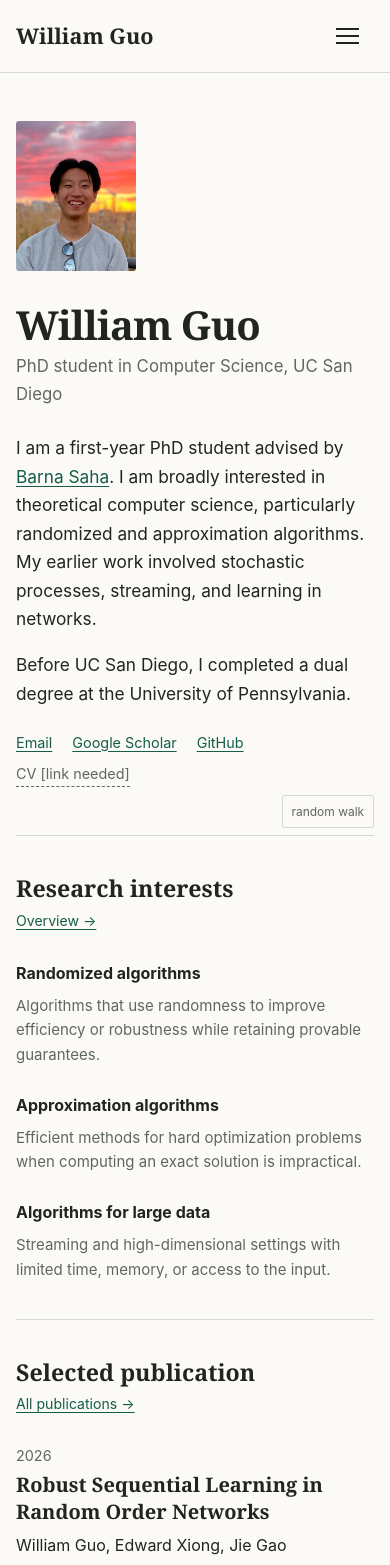
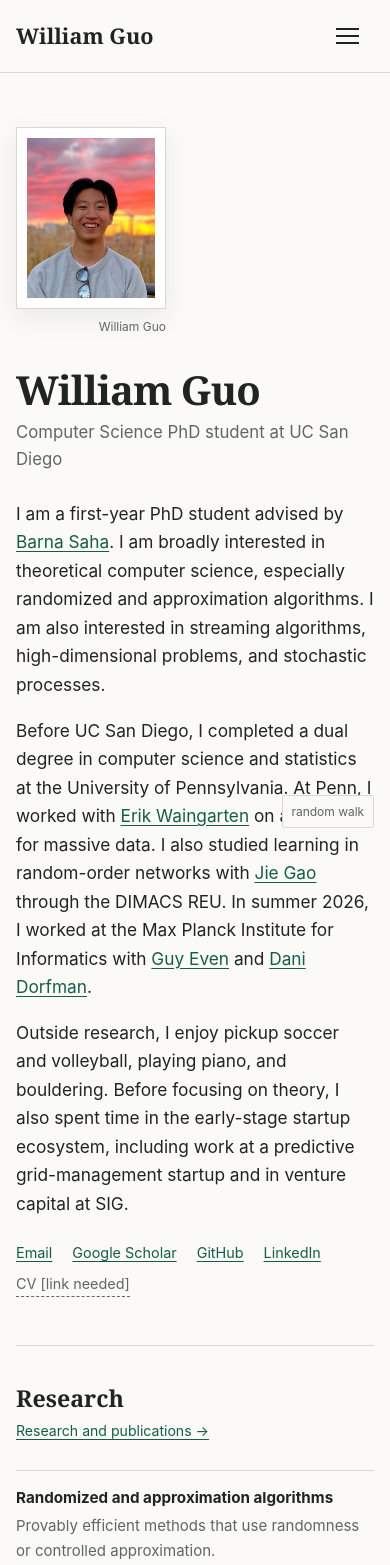
Before and after one commit to willdguo/willdguo.github.io, a React (Create React App) app: page / in a window 390 px wide. Shown: the top 1565 px of the page. Built offline with nearby package versions, Linux system fonts and the light colour scheme.

Commit message:
Consolidate biography and research pages

```diff
--- a/src/App.css
+++ b/src/App.css
@@ -41,21 +41,25 @@ main, .site-header, .site-footer { position: relative; z-index: 1; }
 .menu-button span:not(.sr-only) { display: block; width: 23px; margin: 5px; border-top: 2px solid var(--ink); }
 
 .home-page { padding-block: 4.5rem 7rem; }
-.home-introduction { display: grid; grid-template-columns: minmax(0, 1fr) 210px; gap: clamp(3rem, 9vw, 7rem); align-items: start; padding-bottom: 4.5rem; }
+.home-introduction { display: grid; grid-template-columns: minmax(0, 1fr) 230px; gap: clamp(2rem, 5vw, 4rem); align-items: start; padding-bottom: 4.5rem; }
 .home-copy { max-width: 720px; }
 .home-copy h1 { margin: 0; font: 700 clamp(2.5rem, 6vw, 4.25rem)/1.08 Georgia, "Times New Roman", serif; letter-spacing: -.025em; }
 .home-role { margin: .45rem 0 1.6rem; color: var(--muted); font-size: 1.05rem; }
 .home-copy > p:not(.home-role) { max-width: 680px; font-size: 1.08rem; }
-.home-portrait { width: 210px; aspect-ratio: 4 / 5; border-radius: 3px; object-fit: cover; }
+.home-photo { width: 230px; margin: .4rem 0 0; }
+.photo-matte { padding: 10px; border: 1px solid var(--line); background: white; box-shadow: 0 8px 24px rgba(32, 37, 34, .08); }
+.photo-matte img { width: 100%; aspect-ratio: 4 / 5; object-fit: cover; object-position: center top; }
+.home-photo figcaption { margin-top: .45rem; color: var(--muted); font-size: .75rem; text-align: right; }
 .profile-links, .inline-links { display: flex; flex-wrap: wrap; gap: .5rem 1.25rem; margin-top: 1.4rem; font-size: .9rem; }
 .placeholder-link { color: var(--muted); border-bottom: 1px dashed var(--muted); }
 .home-section { padding: 3.2rem 0; border-top: 1px solid var(--line); }
 .section-heading { display: flex; justify-content: space-between; align-items: baseline; gap: 2rem; margin-bottom: 1.75rem; }
 .section-heading h2 { margin: 0; font: 700 1.45rem Georgia, "Times New Roman", serif; }
 .section-heading > a { font-size: .88rem; }
-.interest-list { display: grid; grid-template-columns: repeat(3, 1fr); gap: 2.5rem; }
-.interest-list h3 { margin: 0 0 .45rem; font-size: 1rem; }
-.interest-list p { margin: 0; color: var(--muted); font-size: .94rem; }
+.interest-list { margin: 0; padding: 0; list-style: none; border-top: 1px solid var(--line); }
+.interest-list li { display: grid; grid-template-columns: minmax(210px, .8fr) 1.5fr; gap: 2rem; padding: .85rem 0; border-bottom: 1px solid var(--line); }
+.interest-list strong { font-size: .95rem; }
+.interest-list span { color: var(--muted); font-size: .94rem; }
 .home-publication { display: grid; grid-template-columns: 80px 1fr; gap: 1.5rem; }
 .home-publication h3 { margin: 0 0 .4rem; font: 700 1.25rem Georgia, "Times New Roman", serif; }
 .home-publication p { margin: .15rem 0; }
@@ -70,6 +74,12 @@ main, .site-header, .site-footer { position: relative; z-index: 1; }
 .eyebrow, .card-label { margin: 0 0 .6rem; color: var(--accent); font-size: .75rem; font-weight: 700; letter-spacing: .09em; text-transform: uppercase; }
 .page-heading h1 { margin: 0; font: 700 clamp(2.35rem, 5vw, 3.8rem)/1.1 Georgia, "Times New Roman", serif; letter-spacing: -.02em; }
 .page-heading > p:last-child { max-width: 680px; margin: 1rem 0 0; color: var(--muted); font-size: 1.06rem; }
+.research-section { padding-top: 2.75rem; }
+.research-section > h2 { margin: 0 0 1rem; font: 700 1.35rem Georgia, "Times New Roman", serif; }
+.research-interests { margin: 0; border-top: 1px solid var(--line); }
+.research-interests > div { display: grid; grid-template-columns: minmax(190px, .7fr) 1.5fr; gap: 2rem; padding: 1rem 0; border-bottom: 1px solid var(--line); }
+.research-interests dt { font-weight: 700; }
+.research-interests dd { margin: 0; color: var(--muted); }
 .about-layout { display: grid; grid-template-columns: 240px 1fr; gap: clamp(3rem, 8vw, 6rem); padding-top: 1rem; align-items: start; }
 .about-photo { color: var(--muted); font-size: .8rem; }
 .about-photo img { aspect-ratio: 4 / 5; object-fit: cover; }
@@ -96,6 +106,7 @@ main, .site-header, .site-footer { position: relative; z-index: 1; }
 .publication { display: grid; grid-template-columns: 80px 1fr; gap: 1.5rem; padding: 2.25rem 0; border-bottom: 1px solid var(--line); }
 .publication-year { color: var(--muted); font-size: .9rem; }
 .publication h2 { margin: .1rem 0 .5rem; font: 700 1.3rem Georgia, "Times New Roman", serif; }
+.venue { margin: 0 0 .2rem; color: var(--muted); font-size: .8rem; font-weight: 700; letter-spacing: .06em; text-transform: uppercase; }
 .authors { margin: 0; color: var(--muted); }
 .resource-links { display: flex; flex-wrap: wrap; gap: 1rem; margin-top: 1rem; font-size: .88rem; }
 .resource-links a, .resource-links button { padding: 0; border: 0; color: var(--accent); background: transparent; text-decoration: underline; cursor: pointer; }
@@ -131,9 +142,8 @@ main, .site-header, .site-footer { position: relative; z-index: 1; }
   .site-nav { display: none; position: absolute; top: 72px; right: 0; left: 0; flex-direction: column; align-items: stretch; gap: 0; padding: .75rem 1.5rem 1.25rem; border-bottom: 1px solid var(--line); background: var(--paper); }
   .site-nav.is-open { display: flex; }
   .site-nav a { padding: .65rem 0; }
-  .home-introduction { grid-template-columns: 1fr 150px; gap: 2rem; }
-  .home-portrait { width: 150px; }
-  .interest-list { grid-template-columns: 1fr; gap: 1.5rem; }
+  .home-introduction { grid-template-columns: 1fr 170px; gap: 2rem; }
+  .home-photo { width: 170px; }
   .about-layout { grid-template-columns: 180px 1fr; gap: 2.5rem; }
   .two-column { grid-template-columns: 1fr; gap: 1rem; }
   .callout { align-items: flex-start; flex-direction: column; }
@@ -143,10 +153,11 @@ main, .site-header, .site-footer { position: relative; z-index: 1; }
   .page-shell, .nav-shell, .site-footer { width: min(calc(100% - 2rem), var(--max-width)); }
   .home-page, .interior-page { padding-block: 3rem 5rem; }
   .home-introduction { grid-template-columns: 1fr; padding-bottom: 3rem; }
-  .home-portrait { grid-row: 1; width: 120px; }
+  .home-photo { grid-row: 1; width: 150px; }
   .home-section { padding: 2.25rem 0; }
   .section-heading { align-items: flex-start; flex-direction: column; gap: .3rem; }
   .home-publication, .news-list li, .publication, .timeline article { grid-template-columns: 1fr; gap: .25rem; }
+  .interest-list li, .research-interests > div { grid-template-columns: 1fr; gap: .25rem; }
   .about-layout, .topic-grid, .project-grid, .contact-card { grid-template-columns: 1fr; }
   .about-photo { max-width: 180px; }
   .topic-grid article:nth-child(odd) { border-right: 0; }
--- a/src/App.js
+++ b/src/App.js
@@ -3,21 +3,15 @@ import { useEffect, useState } from 'react';
 import './App.css';
 import RandomWalkBackground from './components/RandomWalkBackground';
 import Home from './pages/Home';
-import About from './pages/About';
 import Research from './pages/Research';
-import Publications from './pages/Publications';
 import Teaching from './pages/Teaching';
 import Projects from './pages/Projects';
-import Contact from './pages/Contact';
 import PageNotFound from './components/PageNotFound';
 
 const navItems = [
-  ['About', '/about'],
   ['Research', '/research'],
-  ['Publications', '/publications'],
   ['Teaching', '/teaching'],
   ['Projects / Notes', '/projects'],
-  ['Contact', '/contact'],
 ];
 
 function ScrollToTop() {
@@ -77,12 +71,9 @@ export default function App() {
         <Routes>
           <Route path="/" element={<Home />} />
           <Route path="/home" element={<Home />} />
-          <Route path="/about" element={<About />} />
           <Route path="/research" element={<Research />} />
-          <Route path="/publications" element={<Publications />} />
           <Route path="/teaching" element={<Teaching />} />
           <Route path="/projects" element={<Projects />} />
-          <Route path="/contact" element={<Contact />} />
           <Route path="*" element={<PageNotFound />} />
         </Routes>
       </main>
--- a/src/pages/About.js
+++ /dev/null
@@ -1,17 +0,0 @@
-import profile from '../images/willguo6.png';
-
-export default function About() {
-  return <div className="page-shell interior-page">
-    <header className="page-heading"><p className="eyebrow">About</p><h1>The person behind the proofs.</h1><p>Algorithms researcher, enthusiastic teacher, and occasional builder.</p></header>
-    <section className="about-layout">
-      <div className="about-photo"><img src={profile} alt="William Guo" /><p>Based in San Diego, California.</p></div>
-      <div className="prose large-prose">
-        <p>I’m a first-year PhD student in computer science at <a href="https://cse.ucsd.edu/" target="_blank" rel="noreferrer">UC San Diego</a>, where I’m advised by <a href="https://barnasaha.net/" target="_blank" rel="noreferrer">Barna Saha</a>. My home is theoretical computer science: I like problems where the right abstraction turns an impossible computation into a feasible one.</p>
-        <p>Before UCSD, I completed a dual degree at the University of Pennsylvania. I worked with Erik Waingarten on algorithms for massive datasets and with Jie Gao on learning in networks. Earlier work with stochastic processes shaped how I think about randomness as both a mathematical object and an algorithmic resource.</p>
-        <p>I planned a summer 2026 visit to the Max Planck Institute for Informatics as a research intern with Guy Even and Dani Dorfman.</p>
-        <h2>Beyond research</h2>
-        <p>Before finding theory, I spent time in the early-stage startup world, including a predictive grid-management startup and venture capital at Susquehanna International Group. Away from a whiteboard, I enjoy pickup soccer and volleyball, piano, and bouldering.</p>
-      </div>
-    </section>
-  </div>;
-}
--- a/src/pages/Home.js
+++ b/src/pages/Home.js
@@ -10,50 +10,63 @@ export default function Home() {
       <section className="home-introduction">
         <div className="home-copy">
           <h1>William Guo</h1>
-          <p className="home-role">PhD student in Computer Science, UC San Diego</p>
+          <p className="home-role">Computer Science PhD student at UC San Diego</p>
           <p>
             I am a first-year PhD student advised by{' '}
             <a href="https://barnasaha.net/" target="_blank" rel="noreferrer">Barna Saha</a>.
-            I am broadly interested in theoretical computer science, particularly randomized and
-            approximation algorithms. My earlier work involved stochastic processes, streaming,
-            and learning in networks.
+            I am broadly interested in theoretical computer science, especially randomized and
+            approximation algorithms. I am also interested in streaming algorithms,
+            high-dimensional problems, and stochastic processes.
           </p>
           <p>
-            Before UC San Diego, I completed a dual degree at the University of Pennsylvania.
+            Before UC San Diego, I completed a dual degree in computer science and statistics at
+            the University of Pennsylvania. At Penn, I worked with{' '}
+            <a href="https://sites.google.com/site/erikwaing/home?authuser=0" target="_blank" rel="noreferrer">Erik Waingarten</a>{' '}
+            on algorithms for massive data. I also studied learning in random-order networks with{' '}
+            <a href="https://sites.rutgers.edu/jie-gao/about/" target="_blank" rel="noreferrer">Jie Gao</a>{' '}
+            through the DIMACS REU. In summer 2026, I worked at the Max Planck Institute for
+            Informatics with <a href="https://sites.google.com/view/guyeven/" target="_blank" rel="noreferrer">Guy Even</a> and{' '}
+            <a href="https://danidorfman.com/" target="_blank" rel="noreferrer">Dani Dorfman</a>.
+          </p>
+          <p>
+            Outside research, I enjoy pickup soccer and volleyball, playing piano, and bouldering.
+            Before focusing on theory, I also spent time in the early-stage startup ecosystem,
+            including work at a predictive grid-management startup and in venture capital at SIG.
           </p>
           <div className="profile-links" aria-label="Profile and contact links">
             <a href="mailto:wig001@ucsd.edu">Email</a>
             <a href="https://scholar.google.com/citations?user=HwEGXIQAAAAJ" target="_blank" rel="noreferrer">Google Scholar</a>
             <a href="https://github.com/willdguo" target="_blank" rel="noreferrer">GitHub</a>
+            <a href="https://www.linkedin.com/in/willdguo/" target="_blank" rel="noreferrer">LinkedIn</a>
             <span className="placeholder-link" title="A current CV has not been supplied">CV [link needed]</span>
           </div>
         </div>
-        <img className="home-portrait" src={profile} alt="William Guo" />
+        <figure className="home-photo">
+          <div className="photo-matte"><img src={profile} alt="William Guo" /></div>
+          <figcaption>William Guo</figcaption>
+        </figure>
       </section>
 
       <section className="home-section" aria-labelledby="research-heading">
         <div className="section-heading">
-          <h2 id="research-heading">Research interests</h2>
-          <Link to="/research">Overview →</Link>
+          <h2 id="research-heading">Research</h2>
+          <Link to="/research">Research and publications →</Link>
         </div>
-        <div className="interest-list">
-          <div><h3>Randomized algorithms</h3><p>Algorithms that use randomness to improve efficiency or robustness while retaining provable guarantees.</p></div>
-          <div><h3>Approximation algorithms</h3><p>Efficient methods for hard optimization problems when computing an exact solution is impractical.</p></div>
-          <div><h3>Algorithms for large data</h3><p>Streaming and high-dimensional settings with limited time, memory, or access to the input.</p></div>
-        </div>
+        <ul className="interest-list">
+          <li><strong>Randomized and approximation algorithms</strong><span>Provably efficient methods that use randomness or controlled approximation.</span></li>
+          <li><strong>Algorithms for large data</strong><span>Streaming and high-dimensional problems with limited time, memory, or access to the input.</span></li>
+          <li><strong>Stochastic processes</strong><span>Earlier work in online learning and sequential learning in networks.</span></li>
+        </ul>
       </section>
 
       <section className="home-section" aria-labelledby="publication-heading">
         <div className="section-heading">
-          <h2 id="publication-heading">Selected publication</h2>
-          <Link to="/publications">All publications →</Link>
+          <h2 id="publication-heading">Publication</h2>
+          <Link to="/research">Details →</Link>
         </div>
         <article className="home-publication">
           <span className="publication-year">{paper.year}</span>
-          <div>
-            <h3>{paper.title}</h3>
-            <p>{paper.authors.join(', ')}</p>
-            <p><em>{paper.venue} {paper.year}</em></p>
+          <div><h3>{paper.title}</h3><p>{paper.authors.join(', ')}</p><p><em>{paper.venue} {paper.year}</em></p>
             <div className="inline-links"><a href={paper.arxiv} target="_blank" rel="noreferrer">arXiv</a><a href={paper.pdf} target="_blank" rel="noreferrer">PDF</a><a href={paper.slides} target="_blank" rel="noreferrer">Slides</a></div>
           </div>
         </article>
@@ -62,8 +75,8 @@ export default function Home() {
       <section className="home-section compact-section" aria-labelledby="recent-heading">
         <div className="section-heading"><h2 id="recent-heading">Recent</h2></div>
         <ul className="news-list">
-          <li><time>2026</time><span>“Robust Sequential Learning in Random Order Networks” accepted to AAMAS 2026.</span></li>
-          <li><time>2026</time><span>Beginning the Computer Science PhD program at UC San Diego.</span></li>
+          <li><time>May 2026</time><span>Presented “Robust Sequential Learning in Random Order Networks” in person at AAMAS in Cyprus.</span></li>
+          <li><time>May 2026</time><span>Traveled to Saarbrücken for a research internship at the Max Planck Institute for Informatics.</span></li>
         </ul>
       </section>
     </div>
--- a/src/pages/Publications.js
+++ /dev/null
@@ -1,19 +0,0 @@
-import { useState } from 'react';
-import publications from '../data/publications';
-
-function Publication({ publication }) {
-  const [abstractOpen, setAbstractOpen] = useState(false);
-  const resources = [['PDF', publication.pdf], ['arXiv', publication.arxiv], ['Slides', publication.slides], ['Code', publication.code], ['BibTeX', publication.bibtex]].filter(([, link]) => link);
-  return <article className="publication">
-    <div className="publication-year">{publication.year}</div>
-    <div><p className="card-label">{publication.venue}</p><h2>{publication.title}</h2><p className="authors">{publication.authors.join(' · ')}</p>
-      <div className="resource-links">{resources.map(([label, link]) => <a key={label} href={link} target="_blank" rel="noreferrer">{label} <span aria-hidden="true">↗</span></a>)}
-        {publication.abstract && <button onClick={() => setAbstractOpen(!abstractOpen)} aria-expanded={abstractOpen}>Abstract {abstractOpen ? '−' : '+'}</button>}
-      </div>{abstractOpen && <p className="abstract">{publication.abstract}</p>}
-    </div>
-  </article>;
-}
-
-export default function Publications() {
-  return <div className="page-shell interior-page narrow-page"><header className="page-heading"><p className="eyebrow">Publications</p><h1>Work, in detail.</h1><p>Paper links and supporting materials. This list is intentionally short: I’m at the beginning of my PhD.</p></header><section className="publication-list">{publications.map(p => <Publication key={p.id} publication={p} />)}</section></div>;
-}
--- a/src/pages/Research.js
+++ b/src/pages/Research.js
@@ -1,18 +1,52 @@
-import { Link } from 'react-router-dom';
+import { useState } from 'react';
+import publications from '../data/publications';
+
+function Publication({ publication }) {
+  const [abstractOpen, setAbstractOpen] = useState(false);
+  const resources = [
+    ['PDF', publication.pdf], ['arXiv', publication.arxiv], ['Slides', publication.slides],
+    ['Code', publication.code], ['BibTeX', publication.bibtex],
+  ].filter(([, link]) => link);
+
+  return (
+    <article className="publication">
+      <div className="publication-year">{publication.year}</div>
+      <div>
+        <p className="venue">{publication.venue}</p>
+        <h2>{publication.title}</h2>
+        <p className="authors">{publication.authors.join(', ')}</p>
+        <div className="resource-links">
+          {resources.map(([label, link]) => <a key={label} href={link} target="_blank" rel="noreferrer">{label}</a>)}
+          {publication.abstract && <button onClick={() => setAbstractOpen(!abstractOpen)} aria-expanded={abstractOpen}>Abstract {abstractOpen ? '−' : '+'}</button>}
+        </div>
+        {abstractOpen && <p className="abstract">{publication.abstract}</p>}
+      </div>
+    </article>
+  );
+}
 
 export default function Research() {
-  return <div className="page-shell interior-page">
-    <header className="page-heading"><p className="eyebrow">Research</p><h1>Algorithms under uncertainty.</h1><p>I study how randomness and approximation can make hard computational problems manageable.</p></header>
-    <section className="research-intro two-column">
-      <h2>A plain-language view</h2>
-      <div className="prose"><p>Exact answers can be too expensive when data is enormous, arrives continuously, or is revealed one piece at a time. Randomized algorithms use chance deliberately; approximation algorithms aim for an answer that is provably close to the best one. I’m interested in when those ideas lead to faster, simpler, or more robust computation.</p><p>As a first-year PhD student, I’m exploring this area broadly rather than claiming a fixed research agenda.</p></div>
-    </section>
-    <section className="topic-grid">
-      <article><span className="topic-number">01</span><h2>Randomized algorithms</h2><p>Using controlled randomness to design algorithms with strong guarantees and lower computational costs.</p></article>
-      <article><span className="topic-number">02</span><h2>Approximation algorithms</h2><p>Finding efficiently computable solutions whose quality can be understood mathematically.</p></article>
-      <article><span className="topic-number">03</span><h2>Massive-data computation</h2><p>Thinking about streaming and high-dimensional settings where traditional access to the data is unrealistic.</p></article>
-      <article><span className="topic-number">04</span><h2>Stochastic processes</h2><p>Studying systems that evolve randomly, including earlier work on learning in networks and online learning.</p></article>
-    </section>
-    <aside className="callout"><div><p className="card-label">Want the technical version?</p><h2>See papers, slides, and project notes.</h2></div><div className="button-row"><Link className="button primary" to="/publications">Publications</Link><Link className="button quiet" to="/projects">Projects / Notes</Link></div></aside>
-  </div>;
+  return (
+    <div className="page-shell interior-page narrow-page">
+      <header className="page-heading">
+        <h1>Research</h1>
+        <p>I am broadly interested in theoretical computer science, with a focus on randomized and approximation algorithms.</p>
+      </header>
+
+      <section className="research-section" aria-labelledby="interests-title">
+        <h2 id="interests-title">Interests</h2>
+        <dl className="research-interests">
+          <div><dt>Randomized algorithms</dt><dd>Using controlled randomness to design efficient algorithms with rigorous guarantees.</dd></div>
+          <div><dt>Approximation algorithms</dt><dd>Efficiently finding solutions of provable quality when exact optimization is computationally expensive.</dd></div>
+          <div><dt>Large-scale computation</dt><dd>Streaming and high-dimensional settings where time, memory, or access to data is limited.</dd></div>
+          <div><dt>Stochastic processes</dt><dd>Earlier work on online learning and sequential learning in networks.</dd></div>
+        </dl>
+      </section>
+
+      <section className="research-section" aria-labelledby="publications-title">
+        <h2 id="publications-title">Publications</h2>
+        <div className="publication-list">{publications.map(publication => <Publication key={publication.id} publication={publication} />)}</div>
+      </section>
+    </div>
+  );
 }
```
Also changed, not shown: 2 other files (tests, documents, lock files or other folders).
